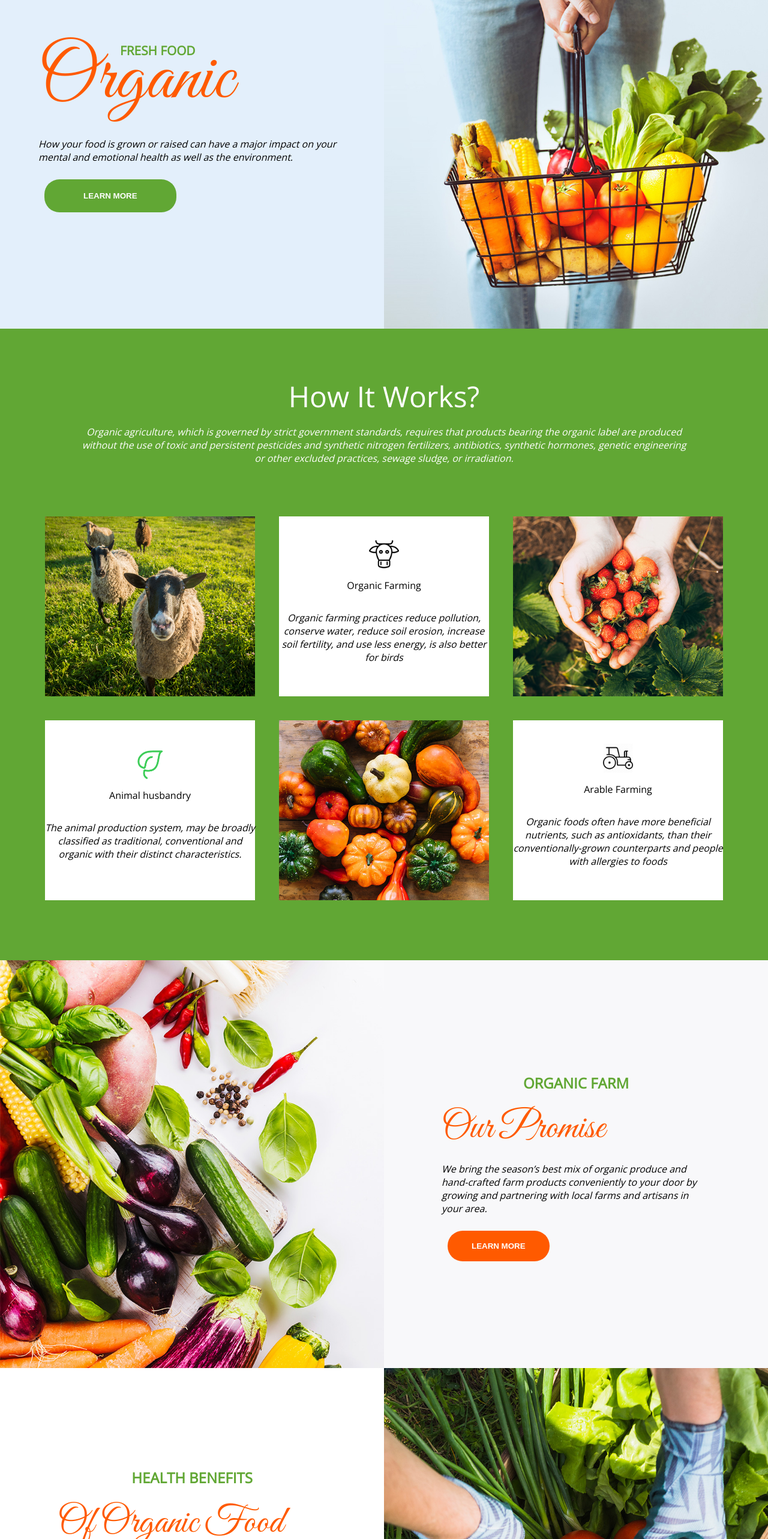
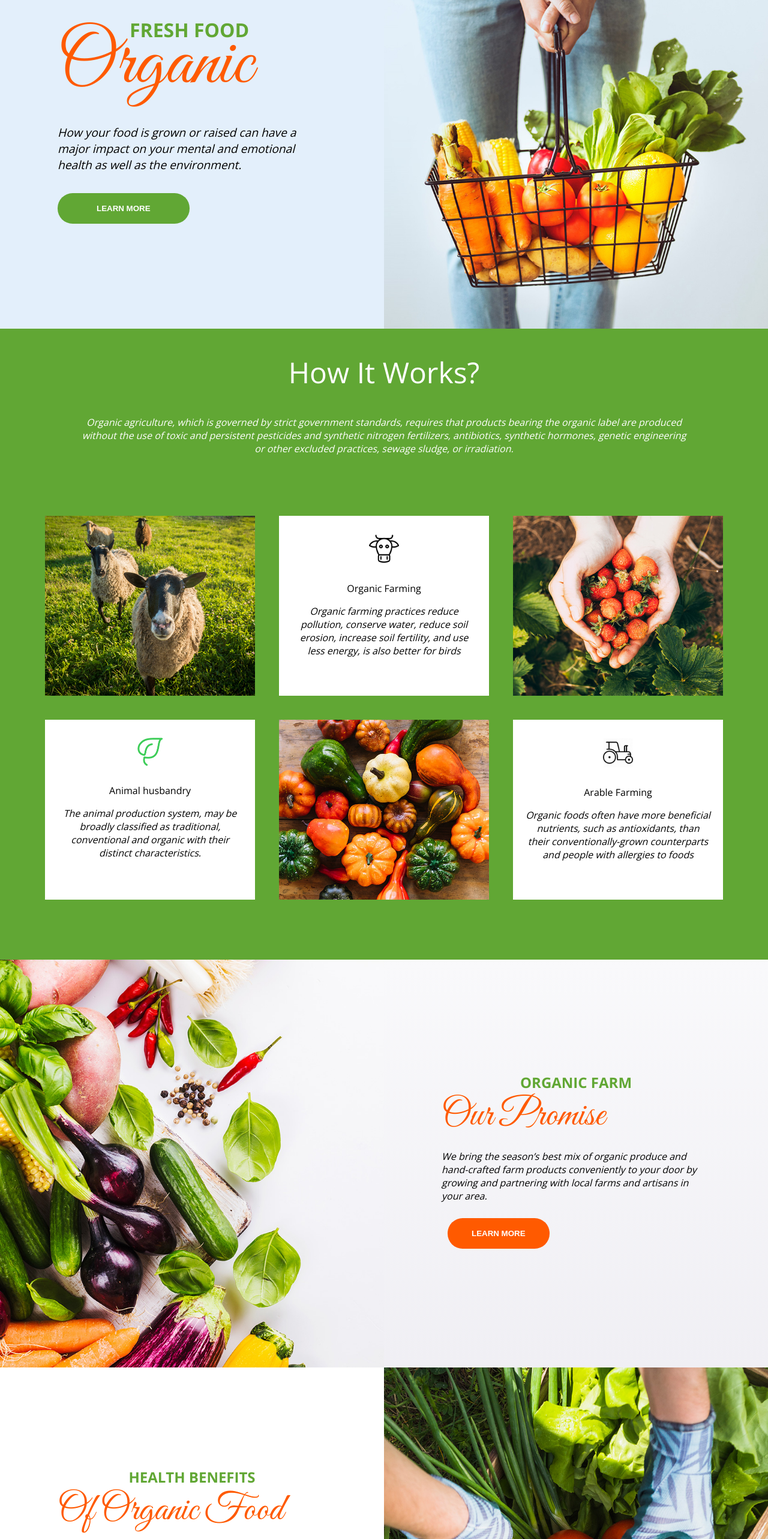
Before and after one commit to charz016/angular-organic-web, an Angular app: page / in a window 1280 px wide. Shown: the part 234-2800 px from the top of the page at 60% size. Built offline with nearby package versions, Linux system fonts and the light colour scheme.

Commit message:
(fix-ie)

```diff
--- a/src/app/app.component.html
+++ b/src/app/app.component.html
@@ -2,39 +2,42 @@
 <nav-bar></nav-bar>
 
 <section class="section-1">
-  <div fxLayout="row" fxLayout.lt-md="column">
-    <div class="section-1__info" fxFlex.lt-md="1 1 auto" fxFlex fxLayoutAlign="center center">
-      <div class="section-1__info-container">
-        <h1 class="section-1__info-container-title">FRESH FOOD</h1>
-        <span class="section-1__info-container-subtitle">Organic</span>
-        <p class="section-1__info-container-text">How your food is grown or raised can
+  <div fxLayout.lt-sm="column" fxLayout="row">
+    <div class="section-1__info" fxFlex="50%" fxFlex.lt-sm="1 1 auto" fxLayoutAlign="center center">
+      <div class="section-1__info-container" fxFlex="70%" fxFlex.lt-md="95%">
+        <h1 class="section-1__info-container-title" ngClass.lt-md="section-1__info-container-title-md">Organic
+          <span class="section-1__info-container-subtitle" ngClass.lt-md="section-1__info-container-subtitle-md">FRESH
+            FOOD</span>
+        </h1>
+        <p class="section-1__info-container-text" ngClass.lt-md="section-1__info-container-text-md">How your food is
+          grown or raised can
           have a major impact on your mental and emotional health as well as the environment.
         </p>
         <button class="section-1__info-container-button">learn more</button>
       </div>
     </div>
-    <div class="section-1__img" fxFlex fxFlex.lt-md="1 1 auto">
+    <div class="section-1__img" fxFlex="50%" fxFlex.lt-sm="1 1 auto">
     </div>
   </div>
 </section>
 
-<div class="section-2">
+<section class="section-2">
   <div fxLayout='column' fxFlexAlign="center">
-    <div class="section-2__info" fxLayout='column' fxLayoutAlign="center center" class="content_work__title" style=" margin: auto; width: 80%; margin-bottom: 50px;">
-      <span class="section-2__info-title">How It Works?</span>
-      <p class="section-2__info-text">
-        Organic agriculture, which is governed by strict government standards, requires that products bearing the
-        organic label
-        are produced without the use of toxic and persistent pesticides and synthetic nitrogen fertilizers,
-        antibiotics,
-        synthetic hormones, genetic engineering or other excluded practices, sewage sludge, or irradiation.
-      </p>
-    </div>
-
     <div class="section-2__wrap" fxLayout="row wrap" fxLayoutAlign="center center">
+      <div class="section-2__wrap-container" fxFlex="80%">
+        <h1 class="section-2__wrap-container-title">
+          How It Works?
+        </h1>
+        <p class="section-2__wrap-container-text">
+          Organic agriculture, which is governed by strict government standards, requires that products bearing the
+          organic label are produced without the use of toxic and persistent pesticides and synthetic nitrogen
+          fertilizers, antibiotics, synthetic hormones, genetic engineering or other excluded practices, sewage sludge,
+          or irradiation.
+        </p>
+      </div>
       <div class="section-2__wrap-img"></div>
       <div class="section-2__wrap-card">
-        <img src="../assets/img/icon-vaca.png" width="50px">
+        <img src="../assets/img/icon-vaca.png">
         <p class="section-2__wrap-card-title">Organic Farming</p>
         <p class="section-2__wrap-card-text">Organic farming practices reduce pollution, conserve water,
           reduce soil erosion, increase soil fertility, and use less energy,
@@ -42,14 +45,14 @@
       </div>
       <div class="section-2__wrap-img"></div>
       <div class="section-2__wrap-card">
-        <img src="../assets/img/icon-hoja.png" width="50px">
+        <img src="../assets/img/icon-hoja.png">
         <p class="section-2__wrap-card-title">Animal husbandry</p>
         <p class="section-2__wrap-card-text">The animal production system, may be broadly classified
           as traditional, conventional and organic with their distinct characteristics.</p>
       </div>
       <div class="section-2__wrap-img"></div>
       <div class="section-2__wrap-card">
-        <img src="../assets/img/icon-tractor.png" width="50px">
+        <img src="../assets/img/icon-tractor.png">
         <p class="section-2__wrap-card-title">Arable Farming</p>
         <p class="section-2__wrap-card-text">Organic foods often have more beneficial nutrients,
           such as antioxidants, than their conventionally-grown counterparts and
@@ -57,16 +60,18 @@
       </div>
     </div>
   </div>
-</div>
+
+</section>
 
 <section class="section-3">
-  <div fxLayout="row" fxLayout.lt-md="column">
-    <div class="section-3__img" fxFlex fxFlex.lt-md="1 1 auto">
+  <div fxLayout.lt-sm="column" fxLayout="row">
+    <div class="section-3__img" fxFlex="50%" fxFlex.lt-sm="1 1 auto">
     </div>
-    <div class="section-3__info" fxFlex.lt-md="1 1 auto" fxFlex fxLayoutAlign="center center">
-      <div class="section-3__info-container">
-        <h1 class="section-3__info-container-title">ORGANIC FARM</h1>
-        <span class="section-3__info-container-subtitle" ngClass.lt-lg=title-xs>Our Promise</span>
+    <div class="section-3__info" fxFlex="50%" fxFlex.lt-sm="1 1 auto" fxLayoutAlign="center center">
+      <div class="section-3__info-container" fxFlex="70%" fxFlex.lt-md="95%">
+        <span class="section-3__info-container-subtitle" ngClass.lt-md="section-3__info-container-subtitle-md"
+          fxLayoutAlign="center">ORGANIC FARM</span>
+        <h1 class="section-3__info-container-title" ngClass.lt-md="section-3__info-container-title-md">Our Promise</h1>
         <p class="section-3__info-container-text">We bring the season’s best mix of organic produce
           and hand-crafted farm products conveniently to your door by growing and partnering
           with local farms and artisans in your area.
@@ -78,11 +83,12 @@
 </section>
 
 <section class="section-4">
-  <div fxLayout="row" fxLayout.lt-md="column">
-    <div class="section-4__info" fxFlex.lt-md="1 1 auto" fxFlex fxLayoutAlign="center center">
-      <div class="section-4__info-container">
-        <h1 class="section-4__info-container-title">HEALTH BENEFITS</h1>
-        <span class="section-4__info-container-subtitle" ngClass.lt-lg=title-xs>Of Organic Food</span>
+  <div fxLayout.lt-sm="column" fxLayout="row">
+    <div class="section-4__info" fxFlex="50%" fxFlex.lt-sm="1 1 auto" fxLayoutAlign="center center">
+      <div class="section-4__info-container" fxFlex="70%" fxFlex.lt-md="95%">
+        <span class="section-4__info-container-subtitle" ngClass.lt-md="section-4__info-container-subtitle-md"
+          fxLayoutAlign="center">HEALTH BENEFITS</span>
+        <h1 class="section-4__info-container-title" ngClass.lt-md="section-4__info-container-title-md">Of Organic Food</h1>
         <p class="section-4__info-container-text">Organic principles and regulations are also designed
           to ensure that animals are treated humanely, or, to be brutally honest, as humanely as possible.
           There are strict rules on the way in which animals are housed, guaranteeing a degree of comfort
@@ -91,71 +97,69 @@
         <button class="section-4__info-container-button">learn more</button>
       </div>
     </div>
-    <div class="section-4__img" fxFlex fxFlex.lt-md="1 1 auto">
+    <div class="section-4__img" fxFlex="50%" fxFlex.lt-sm="1 1 auto">
     </div>
   </div>
 </section>
 
-<div class="section-5">
-  <div fxLayout='column' fxFlexAlign="center">
-    <div class="section-5__info" fxLayout='column' fxLayoutAlign="center center" class="content_work__title" style=" margin: auto; width: 80%; margin-bottom: 50px;">
-      <span class="section-5__info-title" ngClass.lt-lg=title-xs>About Our Farm</span>
-      <p class="section-5__info-text">
-        Today, at our second-generation family farm, we keep with our parents’ vision by practicing healthy crop
-        rotation,
-        encouraging a diverse ecosystem around the fields, efficiently using local water sources and carefully
-        selecting produce
-        varieties that grow well and taste great.
-      </p>
-    </div>
+<section class="section-5">
+  <div fxLayout="column" fxFlexAlign="center">
+    <div class="section-5__wrap" fxLayout="row wrap" fxLayoutAlign="center center">
+      <div class="section-5__wrap-container" fxFlex="80%">
+        <h1 class="section-5__wrap-container-title">
+          About Our Farm
+        </h1>
+        <p class="section-5__wrap-container-text">
+          Today, at our second-generation family farm, we keep with our parents’ vision by practicing healthy crop
+          rotation, encouraging a diverse ecosystem around the fields, efficiently using local water sources and
+          carefully selecting produce varieties that grow well and taste great.
+        </p>
+      </div>
 
-    <div class="section-5__wrap" fxLayout="row wrap" fxLayoutAlign="center center">
-
-      <div class="section-5__wrap-card" ngClass.lt-lg=margin-xs>
+      <div class="section-5__wrap-card" ngClass.lt-lg="margin-xs">
         <p class="section-5__wrap-card-title">VEGETABLES</p>
         <p class="section-5__wrap-card-text">Lorem ipsum dolor sit amet,
           consectetur adipiscing elit</p>
+          <img src="../assets/img/grid-4.jpeg">
       </div>
 
-      <div class="section-5__wrap-card" ngClass.lt-lg=margin-xs>
+      <div class="section-5__wrap-card" ngClass.lt-lg="margin-xs">
         <p class="section-5__wrap-card-title">HOW IT WORKS</p>
         <p class="section-5__wrap-card-text">Lorem ipsum dolor sit amet,
           consectetur adipiscing elit </p>
+          <img src="../assets/img/grid-5.jpeg">
       </div>
 
-      <div class="section-5__wrap-card" ngClass.lt-lg=margin-xs>
+      <div class="section-5__wrap-card" ngClass.lt-lg="margin-xs">
         <p class="section-5__wrap-card-title">FLEXIBILITY</p>
         <p class="section-5__wrap-card-text">Lorem ipsum dolor sit amet,
           consectetur adipiscing elit </p>
+          <img src="../assets/img/grid-6.jpeg">
       </div>
 
-      <div class="section-5__wrap-card" ngClass.lt-lg=margin-xs>
+      <div class="section-5__wrap-card" ngClass.lt-lg="margin-xs">
         <p class="section-5__wrap-card-title">Arable Farming</p>
         <p class="section-5__wrap-card-text">Lorem ipsum dolor sit amet,
           consectetur adipiscing elit </p>
+          <img src="../assets/img/grid-7.jpeg">
       </div>
 
-      <div class="section-5__wrap-img" ngClass.lt-lg=margin-xs></div>
 
-      <div class="section-5__wrap-img" ngClass.lt-lg=margin-xs></div>
-
-      <div class="section-5__wrap-img" ngClass.lt-lg=margin-xs></div>
-
-      <div class="section-5__wrap-img" ngClass.lt-lg=margin-xs></div>
 
     </div>
   </div>
 
-</div>
+</section>
 
 <section class="section-6">
-  <div fxLayout="row" fxLayout.lt-md="column">
-    <div class="section-6__img" fxFlex fxFlex.lt-md="1 1 auto">
+  <div fxLayout.lt-sm="column" fxLayout="row">
+    <div class="section-6__img" fxFlex="50%" fxFlex.lt-sm="1 1 auto">
     </div>
-    <div class="section-6__info" fxFlex.lt-md="1 1 auto" fxFlex fxLayoutAlign="center center">
-      <div class="section-6__info-container">
-        <h1 class="section-6__info-container-title">HAPPY FARMING</h1>
-        <span class="section-6__info-container-subtitle" ngClass.lt-lg=title-xs>Happy Animals</span>
+    <div class="section-6__info" fxFlex="50%" fxFlex.lt-sm="1 1 auto" fxLayoutAlign="center center">
+      <div class="section-6__info-container" fxFlex="70%" fxFlex.lt-md="95%">
+        <span class="section-6__info-container-subtitle" ngClass.lt-md="section-6__info-container-subtitle-md"
+          fxLayoutAlign="center">HAPPY FARMING</span>
+        <h1 class="section-6__info-container-title" ngClass.lt-md="section-6__info-container-title-md">Happy Animals</h1>
         <p class="section-6__info-container-text">The idea that happier farm animals produce higher
           quality food is not new, and it seems to be catching on. Several small scale egg farmers have
           transitioned to a “pastured” system, allowing their chickens to roam freely to eat grass and bugs the way
@@ -170,7 +174,8 @@
 </section>
 
 <section class="section-7">
-  <div class="section-7-container__card" fxLayout="row wrap" fxLayout.lt-sm="column" fxLayoutAlign="center center">
+    <div fxLayout="column" fxFlexAlign="center">
+  <div class="section-7-container__card" fxLayout="row wrap" fxLayoutAlign="center center">
     <div class="section-7-item">
       <img src="../assets/img/types-1.jpeg">
       <p class="section-7-item-title">Fresh Fruits</p>
@@ -196,14 +201,13 @@
       </p>
     </div>
   </div>
+  </div>
 </section>
 
 <section class="section-8">
   <div fxLayout="row" fxLayout.lt-md="column">
-    <div fxFlex fxFlex.lt-md="1 1 auto">
-      <iframe src="https://www.google.com/maps/embed?pb=!1m14!1m12!1m3!1d7098.94326104394!2d78.0430654485247!3d27.172909818538997!2m3!1f0!2f0!3f0!3m2!1i1024!2i768!4f13.1!5e0!3m2!1sen!2s!4v1385710909804"
-        width="100%" height="450" frameborder="0" style="border:0" allowfullscreen></iframe>
-    </div>
+    <iframe fxFlex fxFlex.lt-md="1 1 auto" src="https://www.google.com/maps/embed?pb=!1m14!1m12!1m3!1d7098.94326104394!2d78.0430654485247!3d27.172909818538997!2m3!1f0!2f0!3f0!3m2!1i1024!2i768!4f13.1!5e0!3m2!1sen!2s!4v1385710909804"
+      width="100%" height="400" frameborder="0" style="border:0" allowfullscreen></iframe>
     <div class="section-8__img" fxFlex fxFlex.lt-md="1 1 auto">
     </div>
   </div>
--- a/src/app/app.component.scss
+++ b/src/app/app.component.scss
@@ -1,36 +1,60 @@
 @import '../variables.scss';
 
 .section-1{
-min-height: 80vh;
+min-height: 85vh;
 background:$secondary;
 margin-top: 2px;
 
 &__info{
+    height: 85vh;
     &-container{
-       margin: 0 auto;
-        width: 80%;
         &-title{
-            color: $primary;
-            left: 200px;
-            position: absolute;
-            font-size: 1.3rem;
-        }
-        &-subtitle{
             color: $tomato;
             font-family: $title;
             font-size: 8rem;
             position: relative;
+            font-weight: 400;
+            margin: 0;
+
         }
+
+        &-title-md{
+            font-size: 6rem;
+        }
+
+        &-subtitle{
+            color: $primary;
+            left: 120px;
+            top: 0;
+            bottom: 0;
+            right: 0;
+            position: absolute;
+            font-size: 2rem;
+            font-weight: bold;
+            font-family: $text;
+        }
+
+        &-subtitle-md{
+            font-size: 1rem;
+            left: 100px;
+        }
+
         &-text{
             font-style: italic;
+            font-size: 1.2rem;
         }
+
+        &-text-md{
+            font-size: 1.1rem;
+        }
+
         &-button{
             color: white;
             background: $primary;
             border-style: none;
             border-radius: 25px;
-            margin: 10px;
-            padding: 20px 65px;
+            margin: 15px 0px;
+            padding: 18px 65px;
             font-weight: bold;
             text-transform: uppercase;
             &:hover{
@@ -42,6 +66,7 @@ margin-top: 2px;
 
 &__img{
     background-image: url('../assets/img/banner.jpeg');
+    background-position: center center;
     background-size: cover;
     height: 85vh;
 }
@@ -50,13 +75,15 @@ margin-top: 2px;
 .section-2{
     min-height: 100vh;
     background: $primary;
-
-    &__info{
-
+    &__wrap{
+        margin-bottom: 80px;
+        &-container{
+            margin-bottom: 65px;
         &-title{
             color: white;
             font-size: 3rem;
-            margin-top: 80px;
+            text-align: center;
+            font-weight: 400;
         }
 
         &-text{
@@ -66,33 +93,39 @@ margin-top: 2px;
         }
     }
 
-    &__wrap{
-        margin-bottom: 80px;
         &-card{
             background: white;
-            display: flex;
-            flex-direction: column;
-            align-items: center;
-            justify-content: center;
+
+            &-title{
+                text-align: center;
+            }
 
             &-text{
                 text-align: center;
                 font-style: italic;
+                padding: 0 20px;
+            }
+
+           img{
+            width: 50px;
+            display: block;
+            margin: 30px auto;
+           text-align: center;
            }
         }
 
         &-img{
             background-position: center center;
             background-size: cover;
-            &:nth-child(1) {
+            &:nth-child(2) {
                 background-image: url(../assets/img/grid-1.jpeg);
               }
 
-              &:nth-child(3) {
+              &:nth-child(4) {
                 background-image: url(../assets/img/grid-2.jpeg);
               }
 
-              &:nth-child(5) {
+              &:nth-child(6) {
                 background-image: url(../assets/img/grid-3.jpeg);
               }
         }
@@ -110,23 +143,34 @@ margin-top: 2px;
 
 
 .section-3{
-    min-height: 80;
-    background: $light;
+    min-height: 85;
+    background: linear-gradient(#F9F9FB,#F0EFF4);
     &__info{
+        height: 85vh;
         &-container{
-           margin: 0 auto;
-            width: 70%;
             &-title{
-                color: $primary;
-                font-size: 1.5rem;
-                text-align: center;
-            }
-            &-subtitle{
                 color: $tomato;
                 font-family: $title;
                 font-size: 4rem;
+                font-weight: 400;
+                margin: 0;
 
             }
+
+            &-title-md{
+                font-size: 3rem;
+            }
+
+            &-subtitle{
+                color: $primary;
+                font-size: 1.5rem;
+                font-weight: bold;
+            }
+
+            &-subtitle-md{
+                font-size: 1.2rem;
+            }
+
             &-text{
                 font-style: italic;
             }
@@ -148,6 +192,7 @@ margin-top: 2px;
 
     &__img{
         background-image: url('../assets/img/banner-2.jpeg');
+        background-position: center center;
         background-size: cover;
         height: 85vh;
     }
@@ -155,23 +200,34 @@ margin-top: 2px;
 
 
 .section-4{
-    min-height: 80vh;
+    min-height: 85vh;
     background: white;
     &__info{
+        min-height: 85vh;
         &-container{
-           margin: 0 auto;
-            width: 70%;
             &-title{
-                color: $primary;
-                font-size: 1.5rem;
-                text-align: center;
-            }
-            &-subtitle{
                 color: $tomato;
                 font-family: $title;
                 font-size: 4rem;
+                font-weight: 400;
+                margin: 0;
 
             }
+
+            &-title-md{
+                font-size: 3rem;
+            }
+
+            &-subtitle{
+                color: $primary;
+                font-size: 1.5rem;
+                font-weight: bold;
+            }
+
+            &-subtitle-md{
+                font-size: 1.2rem;
+            }
+
             &-text{
                 font-style: italic;
             }
@@ -193,6 +249,7 @@ margin-top: 2px;
 
     &__img{
         background-image: url('../assets/img/banner-3.jpeg');
+        background-position: center center;
         background-size: cover;
         height: 85vh;
     }
@@ -200,14 +257,18 @@ margin-top: 2px;
 
 .section-5{
     min-height: 100vh;
-    background: linear-gradient($primary 59%,$light 41%);
+    background: linear-gradient($primary 55%,$light 45%);
 
-    &__info{
+    &__wrap{
+        margin-bottom: 80px;
 
+        &-container{
+            margin-bottom: 65px;
             &-title{
                 color: white;
                 font-size: 3rem;
-            margin-top: 80px;
+                text-align: center;
+                font-weight: 400;
             }
 
             &-text{
@@ -217,10 +278,8 @@ margin-top: 2px;
             }
         }
 
-    &__wrap{
-        margin-bottom: 80px;
         &-card{
-            height: 200px;
+            height: 380px;
             background: white;
             display: flex;
             flex-direction: column;
@@ -239,32 +298,16 @@ margin-top: 2px;
                 font-style: italic;
 
             }
-        }
 
-        &-img{
+            img{
+                height: 250px;
                 background-position: center center;
                 background-size: cover;
-            height: 250px;
-            &:nth-child(5) {
-                background-image: url(../assets/img/grid-4.jpeg);
-              }
-
-              &:nth-child(6) {
-                background-image: url(../assets/img/grid-5.jpeg);
-              }
-
-              &:nth-child(7) {
-                background-image: url(../assets/img/grid-6.jpeg);
-              }
-
-              &:nth-child(8) {
-                background-image: url(../assets/img/grid-7.jpeg);
             }
         }
 
-        &-card,
-        &-img {
-        margin:0 30px;
+        &-card {
+        margin:30px 30px;;
         width: 250px;
         }
     }
@@ -272,23 +315,33 @@ margin-top: 2px;
 }
 
 .section-6{
-    min-height: 80vh;
+    min-height: 85vh;
     background: white;
     &__info{
+        min-height: 85vh;
         &-container{
-           margin: 0 auto;
-            width: 70%;
             &-title{
-                color: $primary;
-                font-size: 1.5rem;
-                text-align: center;
-            }
-            &-subtitle{
                 color: $tomato;
                 font-family: $title;
                 font-size: 4rem;
+                margin: 0;
+                font-weight: 400;
+            }
 
+            &-title-md{
+                font-size: 3rem;
             }
+
+            &-subtitle{
+                color: $primary;
+                font-size: 1.5rem;
+                font-weight: bold;
+            }
+
+            &-subtitle-md{
+                font-size: 1.2rem;
+            }
+
             &-text{
                 font-style: italic;
             }
@@ -310,6 +363,7 @@ margin-top: 2px;
 
     &__img{
         background-image: url('../assets/img/banner-4.jpeg');
+        background-position: center center;
         background-size: cover;
         height: 85vh;
     }
@@ -319,27 +373,27 @@ margin-top: 2px;
 .section-7{
     min-height: 100vh;
     background: $secondary;
-    display: flex;
-    align-items: center;
-    justify-content: center;
+
     &-item{
         margin: 20px;
         padding: 30px 0;
-        max-width: 360px;
+        width: 360px;
 		height: 368px;
         background-color: #fff;
-        display: flex;
-        flex-direction: column;
-        align-items: center;
-        justify-content: center;
+
         img{
-            width:160px;height: 160px;border-radius: 80%
+            width:160px;
+            height: 160px;
+            border-radius: 80%;
+            display: block;
+            margin: 30px auto;
         }
 
         &-title{
             font-size: 1.5rem;
             margin: 5px;
             font-family: $text;
+            text-align: center;
         }
 
         &-text{
@@ -355,19 +409,10 @@ margin-top: 2px;
 }
 
 .section-8{
-    background: white;
     &__img{
         background-image: url("../assets/img/banner-5.jpeg");
+        background-position: center center;
         background-size: cover;
-        height: 450px;
+        height: 400px;
     }
 }
-
-.title-xs{
-    font-size: 2.5rem;
-}
-
-.margin-xs{
-    margin:0 50px;
-    width:320px;
-}
--- a/src/index.html
+++ b/src/index.html
@@ -8,7 +8,7 @@
   <meta name="viewport" content="width=device-width, initial-scale=1">
   <link rel="icon" type="image/x-icon" href="favicon.ico">
   <link href="https://fonts.googleapis.com/css?family=Great+Vibes" rel="stylesheet">
-  <link href="https://fonts.googleapis.com/css?family=Open+Sans" rel="stylesheet">
+  <link href="https://fonts.googleapis.com/css?family=Open+Sans:400,700" rel="stylesheet">
   <link rel="stylesheet" href="https://use.fontawesome.com/releases/v5.6.1/css/all.css" integrity="sha384-gfdkjb5BdAXd+lj+gudLWI+BXq4IuLW5IT+brZEZsLFm++aCMlF1V92rMkPaX4PP" crossorigin="anonymous">
 
 </head>
```
Also changed, not shown: src/polyfills.ts (+14 -14 lines). Lines whose indentation alone changed are shown as unchanged.
